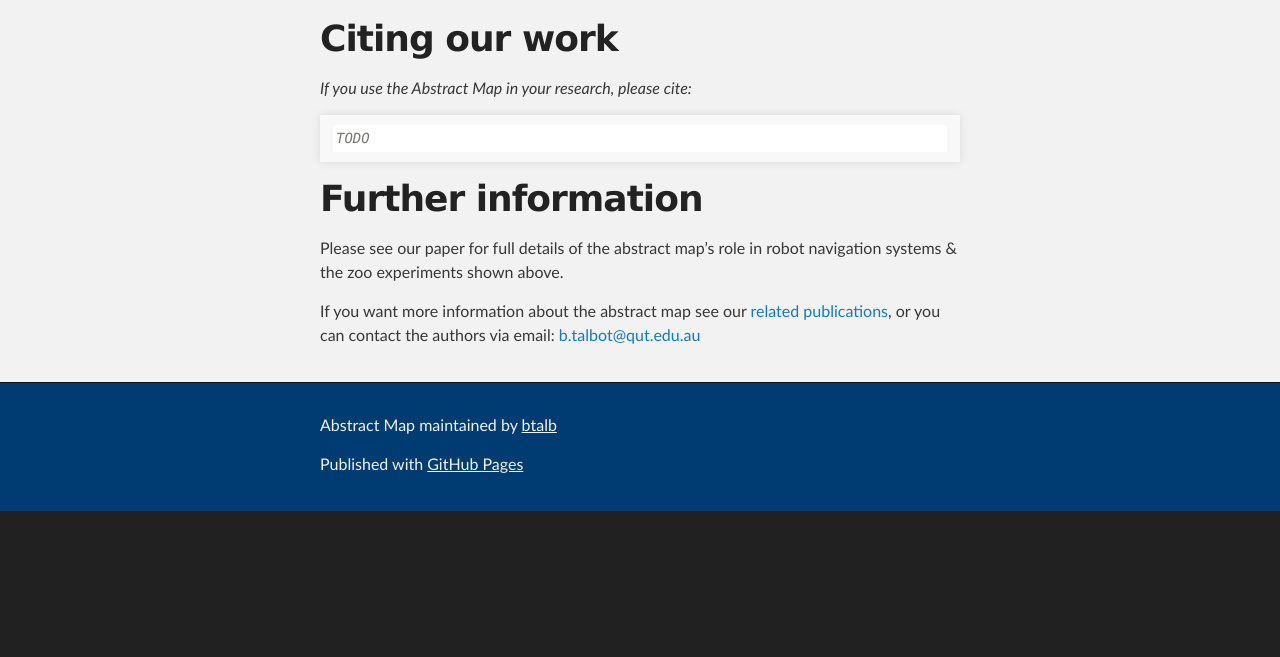
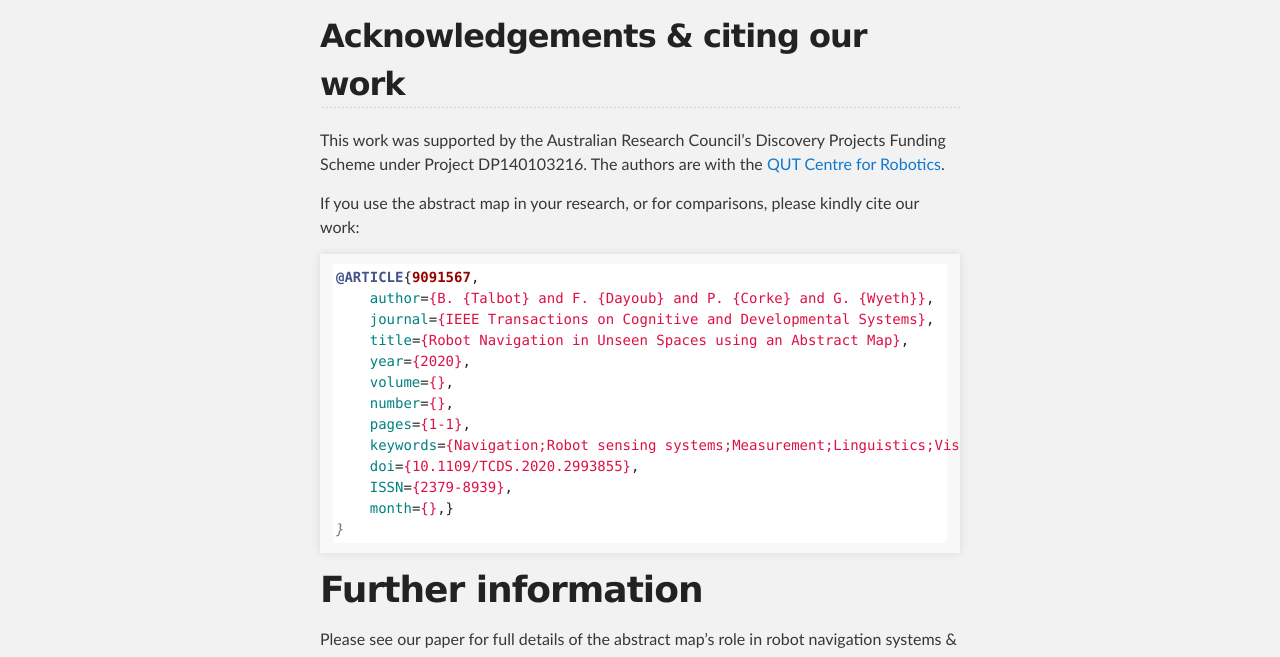
Before and after one commit to btalb/abstract_map, a Jekyll site: the page built from docs/index.md, in a window 1280 px wide and 900 px high, scrolled down 4860 px, cut to the strip 243-900 px from the top of the window. Built offline with Jekyll 4.4.1, drawn with Linux system fonts in a browser that asks for light colours; before the commit the page ends 5614 px from its top, so only the background shows below that.

Commit message:
Update citation information in site

````diff
--- a/docs/index.md
+++ b/docs/index.md
@@ -65,12 +65,26 @@ Human participants who had never visited the environment before were given the s
 
 <iframe width="640" height="360" src="https://www.youtube.com/embed/vmssbxaEsyo" frameborder="0" allow="accelerometer; autoplay; encrypted-media; gyroscope; picture-in-picture" allowfullscreen></iframe>
 
-# Citing our work
+## Acknowledgements & citing our work
 
-_If you use the Abstract Map in your research, please cite:_
+This work was supported by the Australian Research Council's Discovery Projects Funding Scheme under Project DP140103216. The authors are with the [QUT Centre for Robotics](https://research.qut.edu.au/qcr/).
+
+If you use the abstract map in your research, or for comparisons, please kindly cite our work:
 
 ```bibtex
-TODO
+@ARTICLE{9091567,
+    author={B. {Talbot} and F. {Dayoub} and P. {Corke} and G. {Wyeth}},
+    journal={IEEE Transactions on Cognitive and Developmental Systems},
+    title={Robot Navigation in Unseen Spaces using an Abstract Map},
+    year={2020},
+    volume={},
+    number={},
+    pages={1-1},
+    keywords={Navigation;Robot sensing systems;Measurement;Linguistics;Visualization;symbol grounding;symbolic spatial information;abstract map;navigation;cognitive robotics;intelligent robots.},
+    doi={10.1109/TCDS.2020.2993855},
+    ISSN={2379-8939},
+    month={},}
+}
 ```
 
 # Further information
````
